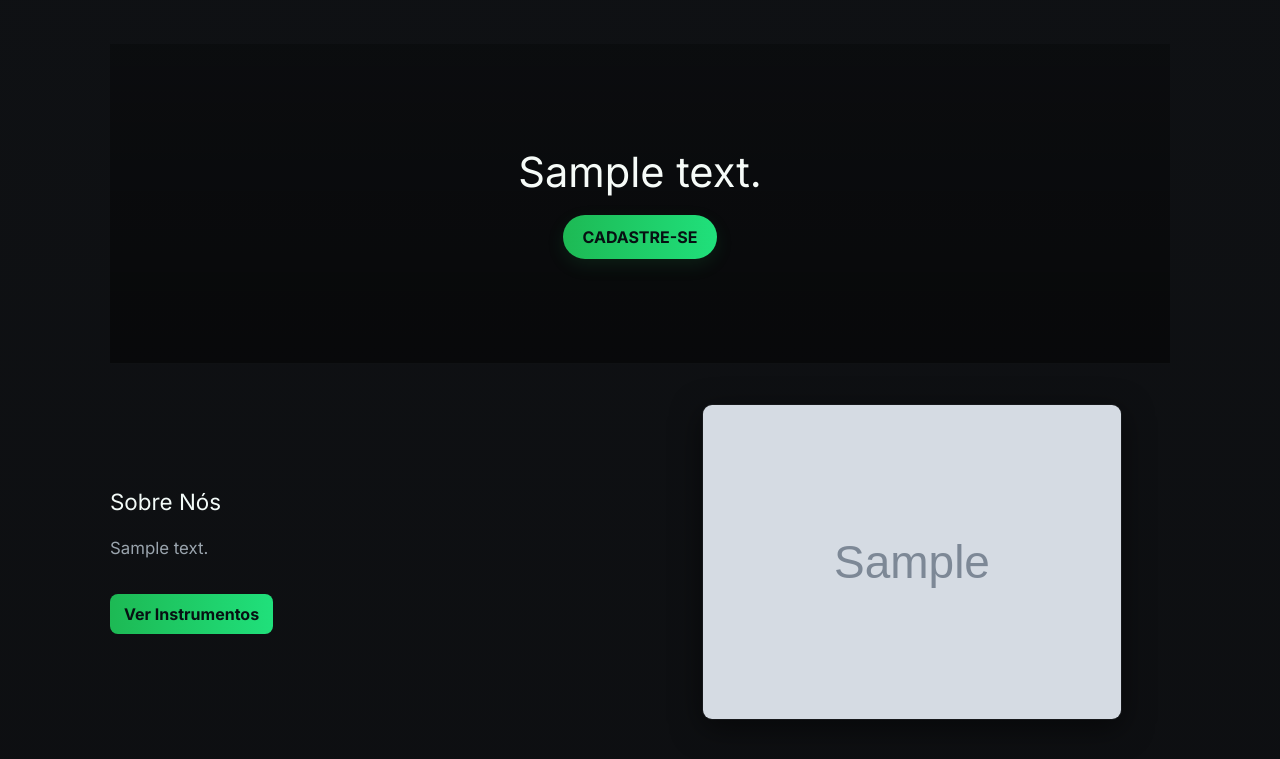
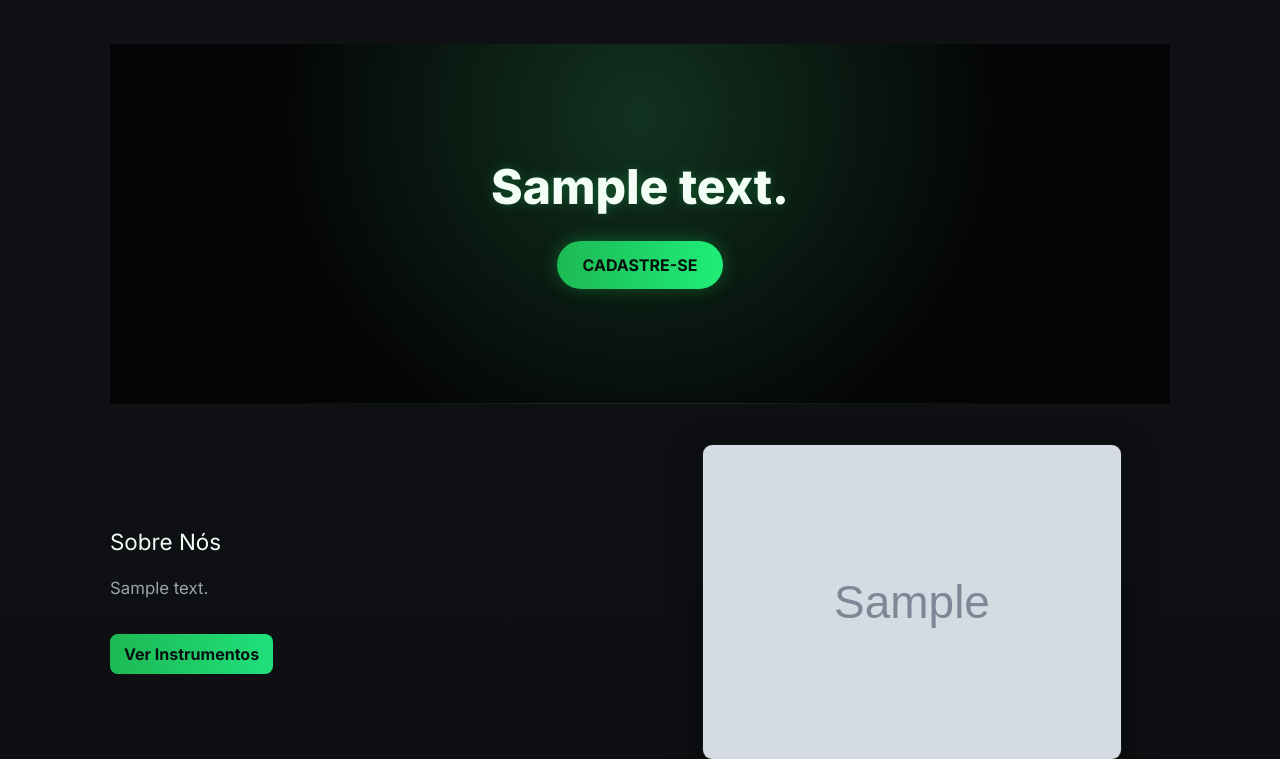
Before and after one commit to kd14c/WEBIII---P2-Projeto-Django-, a Django app: page / in a window 1280 px wide. Shown: the part 106-865 px from the top of the page. Run offline with Django 5.2, Linux system fonts and the light colour scheme; tables that the repository leaves empty hold one stand-in row (values such as "Sample post"); grey boxes marked "Sample" are stand-in pictures.

Commit message:
Enhance hero section: improve layout and styling, add glowing button effect

```diff
--- a/core/static/core/style.css
+++ b/core/static/core/style.css
@@ -129,6 +129,64 @@ body{
 footer { background: linear-gradient(90deg,#060607,#0a0b0d); padding:28px 0; color:var(--muted); }
 footer h5, footer h6 { color:#f3fbf8; }
 
+.mapa iframe {
+  width: 100%;
+  height: 320px;
+  border: 0;
+  border-radius: 12px;
+  box-shadow: 0 8px 30px rgba(0,0,0,0.45);
+}
+
+/* === HERO ENHANCED === */
+
+.hero-enhanced {
+  position: relative;
+  width: 100%;
+  padding: 80px 0;
+  min-height: 360px;
+  display: flex;
+  align-items: center;
+  justify-content: center;
+  text-align: center;
+
+  background: radial-gradient(circle at 50% 20%,
+    rgba(29,185,84,0.20),
+    rgba(0,0,0,0.70) 60%);
+}
+
+.hero-content {
+  max-width: 720px;
+  padding: 20px;
+}
+
+.hero-title {
+  font-size: clamp(2rem, 5vw, 3rem);
+  font-weight: 800;
+  color: #f3fff6;
+  text-shadow: 0 0 12px rgba(29,185,84,0.35);
+  margin-bottom: 26px;
+}
+
+.hero-btn-glow {
+  display: inline-block;
+  padding: 12px 26px;
+  background: linear-gradient(90deg, var(--accent), #1fee78);
+  color: #04100a;
+  font-weight: 700;
+  border-radius: 999px;
+  text-decoration: none;
+  box-shadow: 0 0 18px rgba(29,185,84,0.45),
+              0 6px 20px rgba(0,0,0,0.4);
+  transition: transform .2s ease, box-shadow .2s ease;
+}
+
+.hero-btn-glow:hover {
+  transform: scale(1.05);
+  box-shadow: 0 0 28px rgba(29,185,84,0.55),
+              0 10px 26px rgba(0,0,0,0.6);
+}
+
+
 /* RESPONSIVITY */
 @media (max-width: 900px){
   .sobre { flex-direction:column; padding:24px 0; }
--- a/core/templates/core/base.html
+++ b/core/templates/core/base.html
@@ -126,8 +126,8 @@
             <!-- Coluna 2 -->
             <div class="col-md-4 mb-3">
                 <h6>Contato</h6>
-                <p style="margin: 0;">Email: {{ pagina_global.email }}</p>
-                <p style="margin: 0;">WhatsApp: {{ pagina_global.whatsapp }}</p>
+                <p style="margin: 0;">Email: contato@codedjango.com {{ pagina_global.email }}</p>
+                <p style="margin: 0;">WhatsApp: +55 13 3591-1303{{ pagina_global.whatsapp }}</p>
             </div>
 
             <!-- Coluna 3 -->
--- a/core/templates/core/index.html
+++ b/core/templates/core/index.html
@@ -4,12 +4,16 @@
 {% block content %}
 
 <!-- HERO SECTION -->
-<section class="hero">
-    <div class="hero-text">
-        <h1>{{ pagina_global.texto_chamada }}</h1>
-        <a href="{% url 'cadastro' %}" class="hero-btn">CADASTRE-SE</a>
+<section class="hero hero-enhanced">
+    <div class="hero-content">
+        <h1 class="hero-title">{{ pagina_global.texto_chamada }}</h1>
+
+        <a href="{% url 'cadastro' %}" class="hero-btn hero-btn-glow">
+            CADASTRE-SE
+        </a>
     </div>
 </section>
+
 
 <!-- SOBRE SECTION -->
 <section class="sobre container">
```
